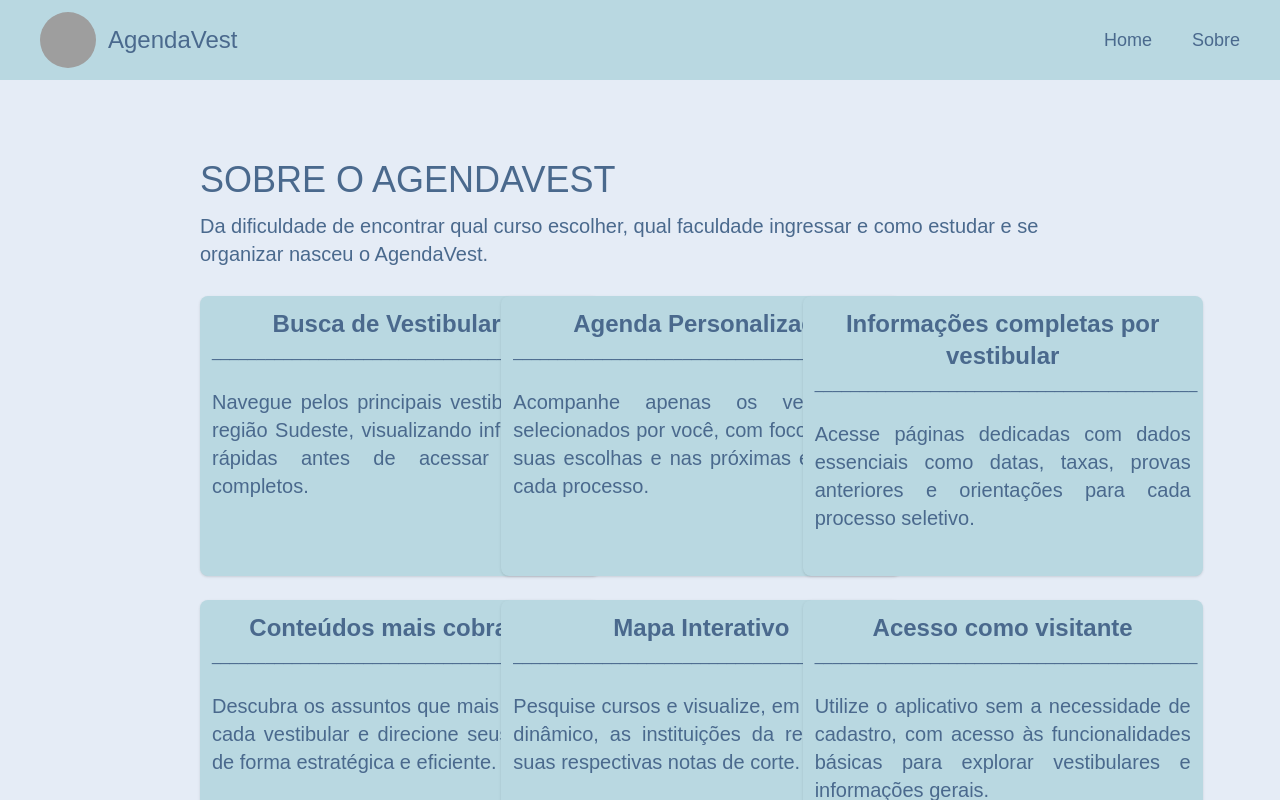
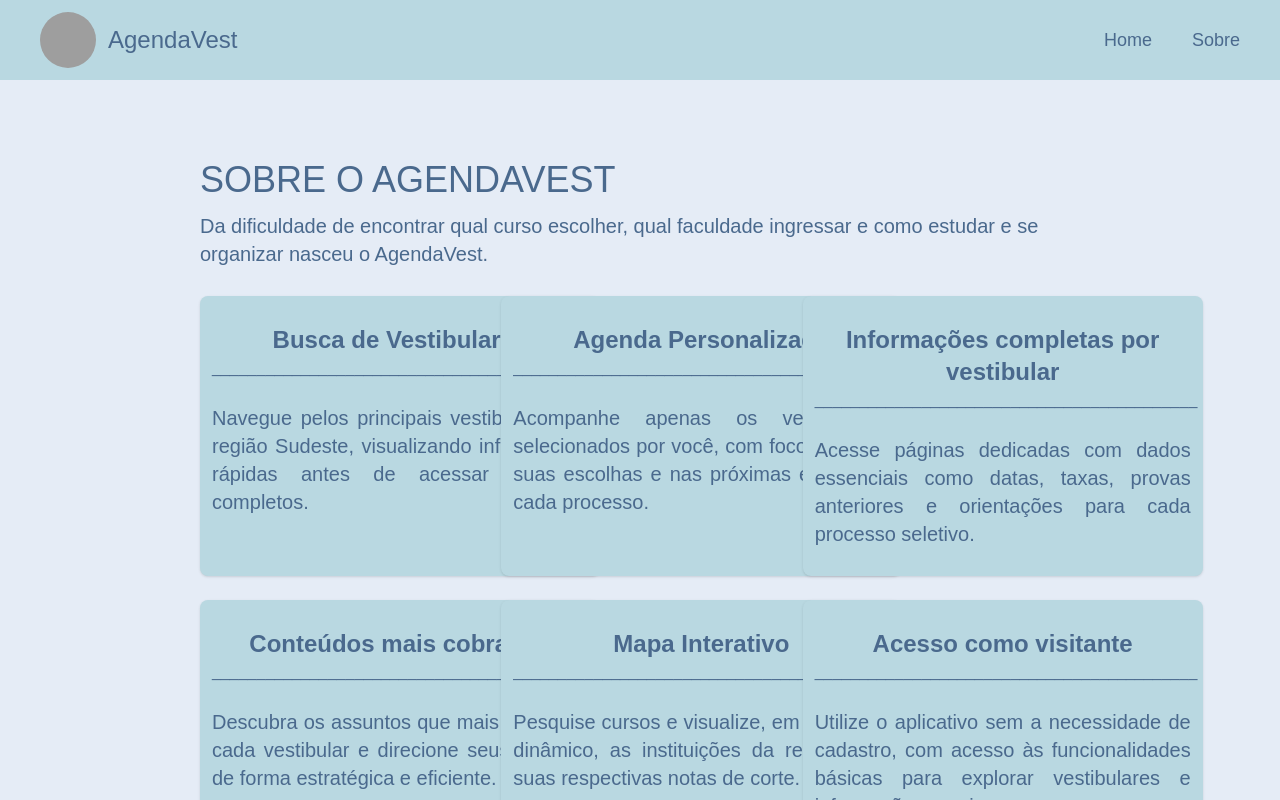
Before and after one commit to AsheleyC/TCC_agendaVest, a Next.js app in the folder web_vest/: page /sobre in a window 1280 px wide. Shown: the top 800 px of the page. Built offline with nearby package versions, Linux system fonts and the light colour scheme; grey boxes are pictures that could not be loaded.

Commit message:
Update cardSobre.js

```diff
--- a/web_vest/src/app/componentes/cardSobre.js
+++ b/web_vest/src/app/componentes/cardSobre.js
@@ -1,6 +1,6 @@
 export default function CardSobre({titulo, texto, altura}){
     return(
-        <div className="flex flex-col p-3 bg-[#b9d8e1] w-100 h-70 text-[#4a698d] text-justify rounded-lg shadow-sm hover:shadow-md hover:scale-105 transition duration-300">
+        <div className="flex flex-col p-3  pt-7 bg-[#b9d8e1] w-100 h-70 text-[#4a698d] text-justify rounded-lg shadow-sm hover:shadow-md hover:scale-105 transition duration-300">
             <h1 className="text-center text-2xl font-semibold">{titulo}</h1>
             <p>___________________________________________</p>
             <br></br>
```
